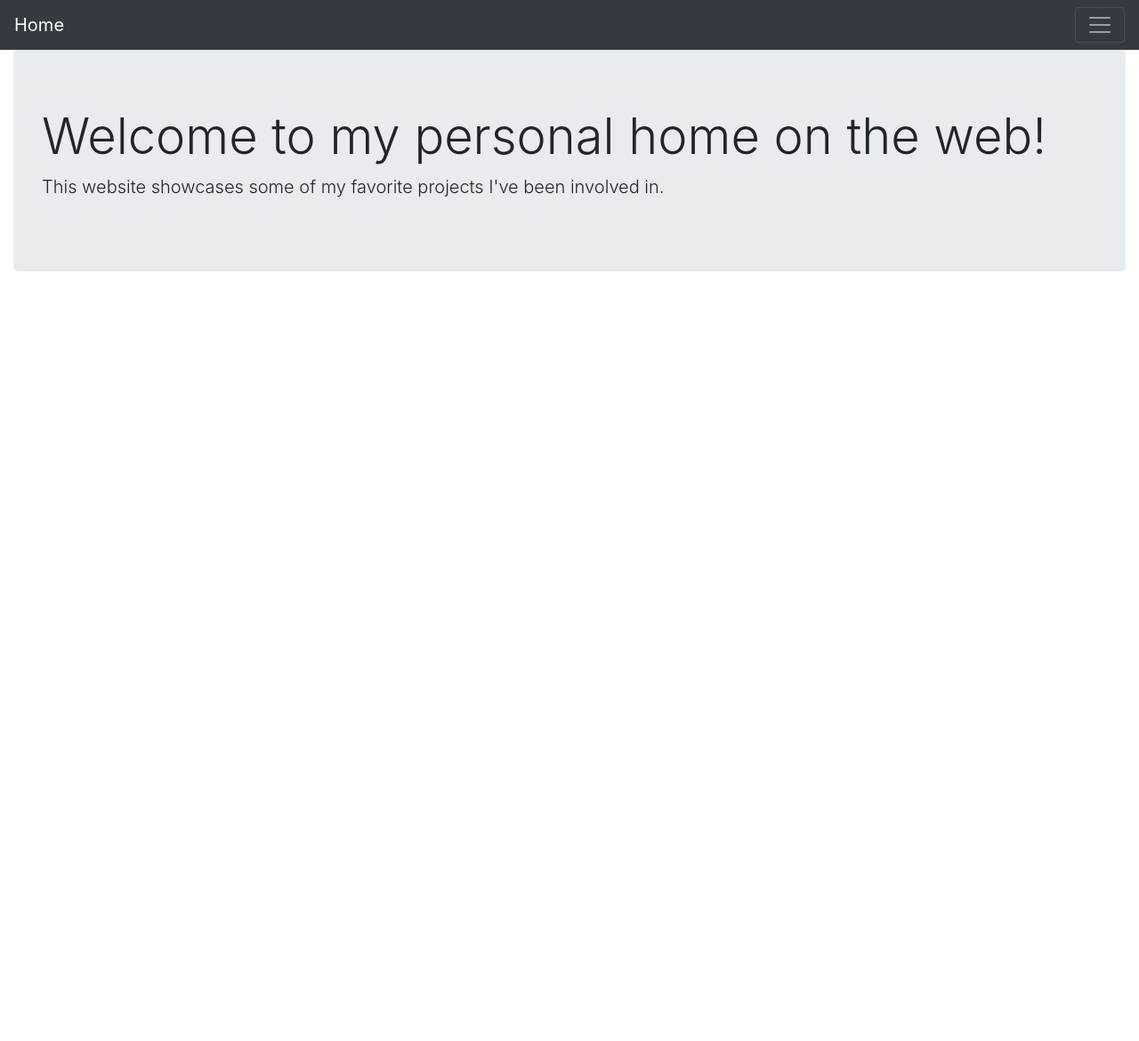
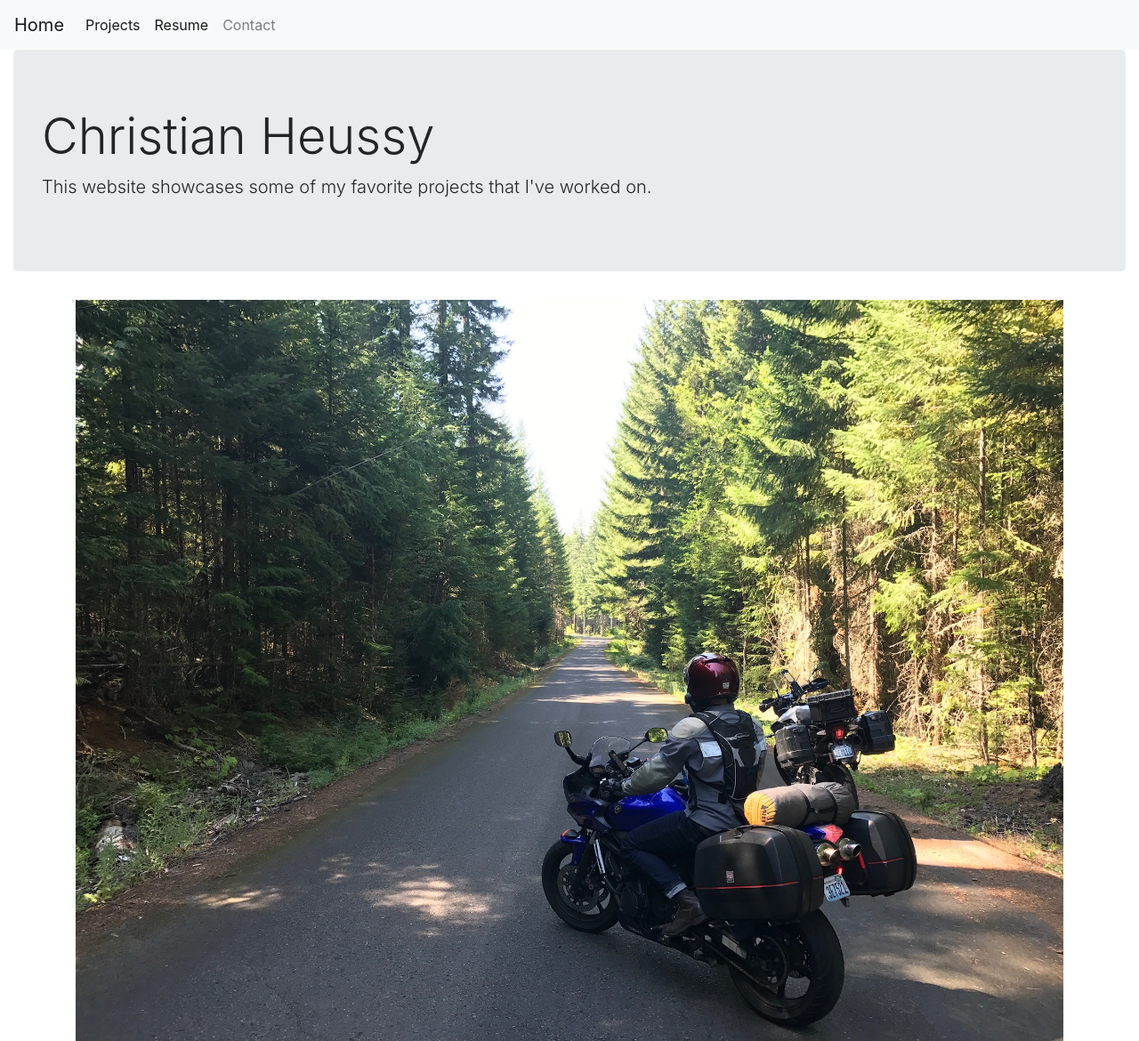
Before and after one commit to christianheussy/personal_website, a Flask app: page / in a window 1280 px wide. Shown: the whole page at 89% size. Before the commit the page ends 305 px from the top, so only its background shows below. Run offline with Flask 2, Linux system fonts and the light colour scheme; some libraries are stand-ins or nearby versions.

Commit message:
More changes, added new pictures

```diff
--- a/templates/basic.html
+++ b/templates/basic.html
@@ -11,7 +11,7 @@
 </head>
     <body>
 
-        <nav class="navbar navbar-dark bg-dark">
+        <nav class="navbar navbar-expand-lg navbar-light bg-light">
           <a class="navbar-brand" href="{{url_for('index')}}">Home</a>
           <button class="navbar-toggler" type="button" data-toggle="collapse" data-target="#navbarSupportedContent" aria-controls="navbarSupportedContent" aria-expanded="false" aria-label="Toggle navigation">
             <span class="navbar-toggler-icon"></span>
@@ -19,9 +19,15 @@
 
           <div class="collapse navbar-collapse" id="navbarSupportedContent">
             <ul class="navbar-nav mr-auto">
+
               <li class="nav-item active">
                 <a class="nav-link" href="{{url_for('projects')}}">Projects <span class="sr-only">(current)</span></a>
               </li>
+
+              <li class="nav-item active">
+                <a class="nav-link" href="{{url_for('projects')}}">Resume <span class="sr-only">(current)</span></a>
+              </li>
+
               <li class="nav-item">
                 <a class="nav-link" href="#">Contact</a>
               </li>
--- a/templates/index.html
+++ b/templates/index.html
@@ -3,8 +3,11 @@
 <div class="container-fluid">
     <!--<img src="https://images.unsplash.com/photo-1485083269755-a7b559a4fe5e?ixlib=rb-0.3.5&s=a1da41b127d00e17542f192fac92975d&auto=format&fit=crop&w=1050&q=80" class="img-fluid" alt="Responsive image">-->
     <div class="jumbotron">
-      <h1 class="display-4">Welcome to my personal home on the web!</h1>
-      <p class="lead">This website showcases some of my favorite projects I've been involved in.</p>
+      <h1 class="display-4">Christian Heussy</h1>
+      <p class="lead">This website showcases some of my favorite projects that I've worked on.</p>
     </div>
 </div>
+<div class="container">
+    <img src="{{url_for('static', filename='forest_bike.jpg')}}" class="img-fluid" alt="Responsive image">
+</div>
 {% endblock %}
--- a/templates/projects.html
+++ b/templates/projects.html
@@ -7,7 +7,7 @@
       <div class="row">
         <div class="col-sm">
           <div class="card" style="width: 18rem;">
-              <img class="card-img-top" src="https://images.unsplash.com/photo-1473445730015-841f29a9490b?ixlib=rb-0.3.5&ixid=eyJhcHBfaWQiOjEyMDd9&s=bec1372c6bc20f2bc9692bd09b13dfb9&auto=format&fit=crop&w=1050&q=80" >
+              <img class="card-img-top" src="{{url_for('static', filename='full_tractor.jpg')}}" >
               <div class="card-body">
                 <h5 class="card-title">Autonomous Tractor Trailer Coupling System</h5>
                 <p class="card-text">Autonomous system capable of coupling semi-truck tractor and trailer.</p>
```
Also changed, not shown: static/IMG_0008.jpg (added), static/IMG_0025.jpg (added), static/forest_bike.jpg (added), 1 other file.
